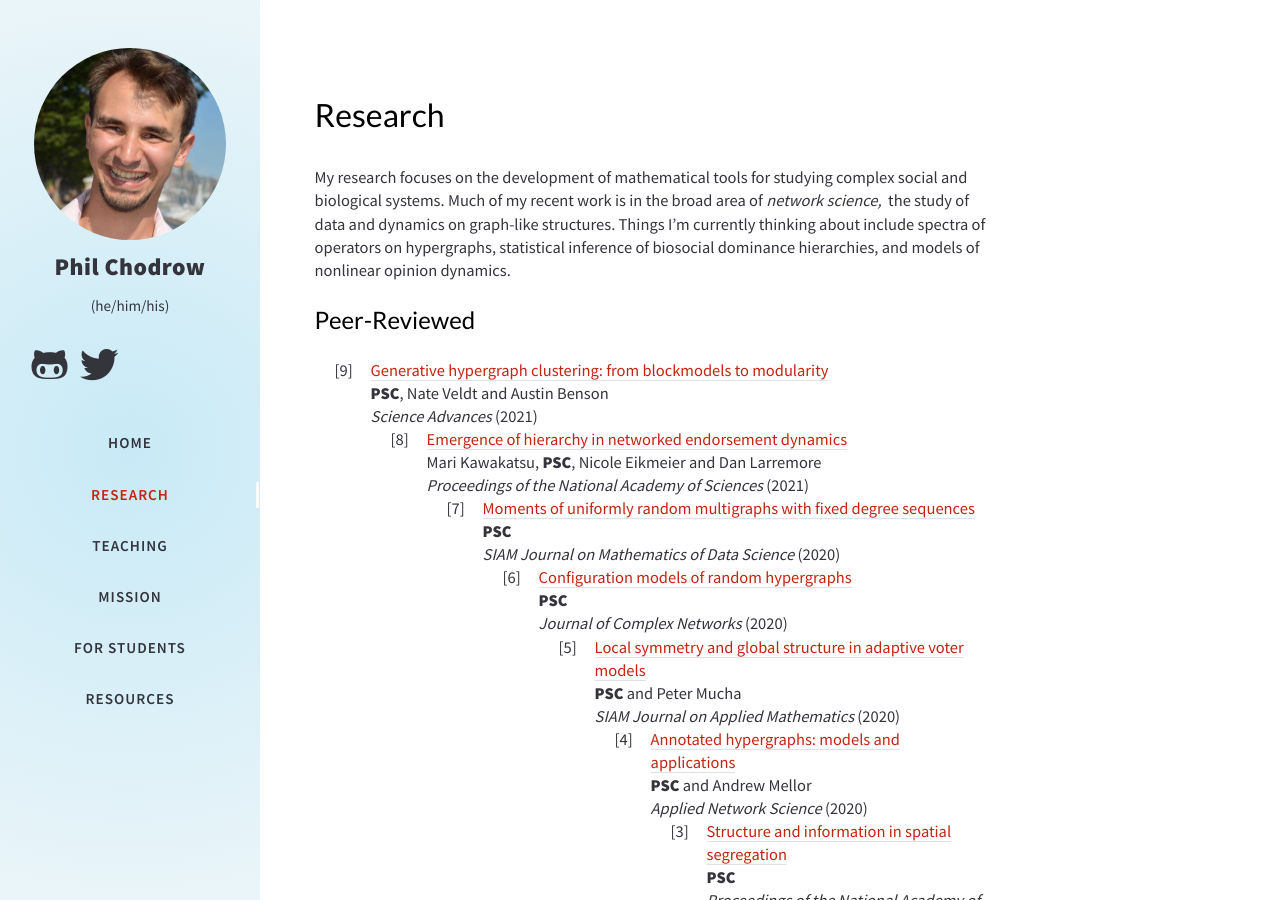
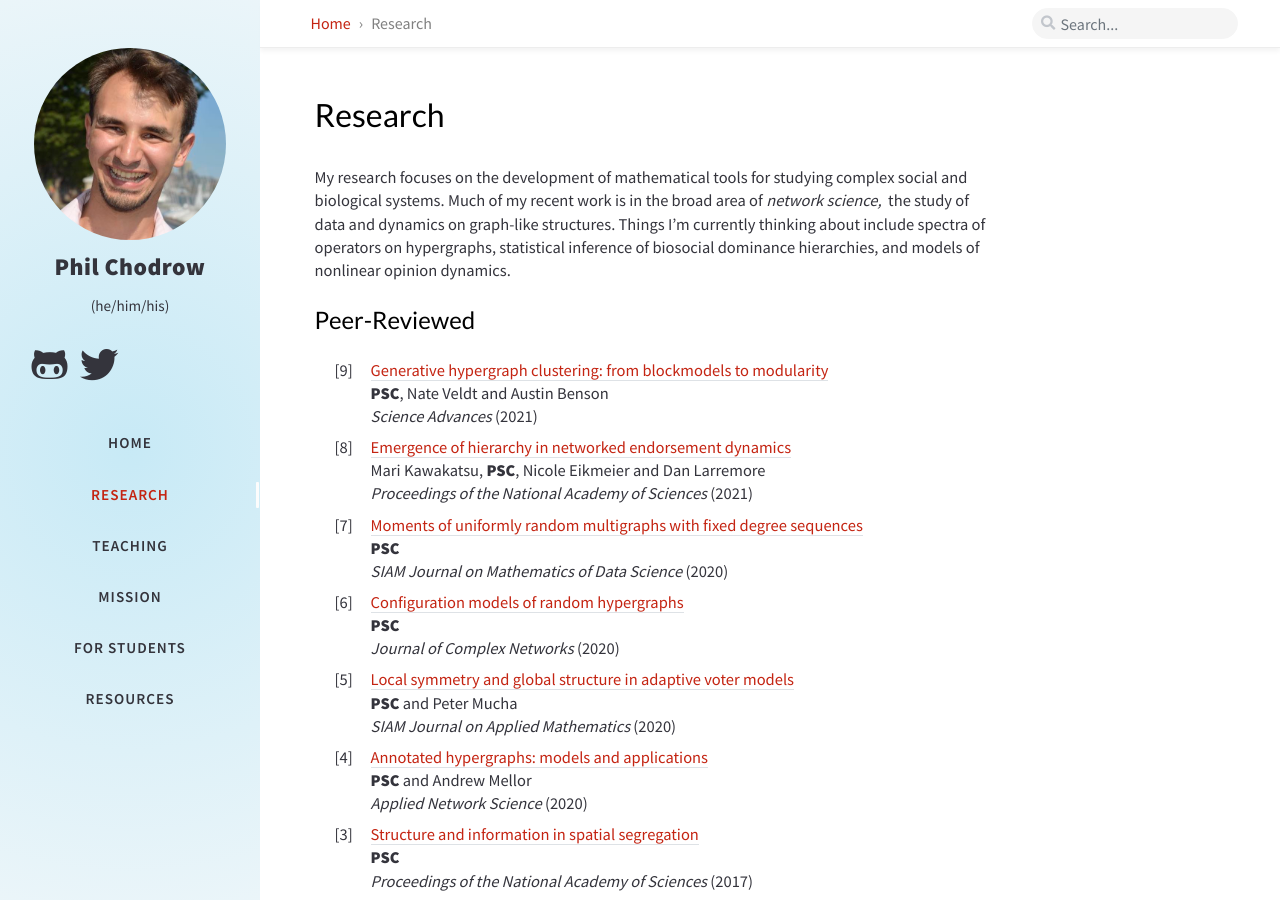
Before and after one commit to PhilChodrow/UCLA-website, a Jekyll site: the page built from _tabs/research.md, in a window 1280 px wide and 900 px high. Built offline with Jekyll 4.4.1, drawn with Linux system fonts in a browser that asks for light colours; nearby versions of some CDN libraries; comment, search, counter and statistics services are not loaded; a style sheet for code colours, icons or effects is not loaded.

Commit message:
fix publications layout

```diff
--- a/_layouts/publications.html
+++ b/_layouts/publications.html
@@ -80,10 +80,10 @@
     {% if forloop.last %}
     </dl>
     {% elsif this_year != pre_year %}
-    </ul>
+    <!-- </ul> -->
     <!-- <span class="lead">{{pre_year}}</span> -->
     <!-- <h2 > {{pre_year}} </h2> -->
-    <dl class="expanded">
+    <!-- <dl class="expanded"> -->
     {% assign last_day = "" %}
     {% assign last_month = "" %}
     {% endif %}
@@ -157,10 +157,8 @@
         {% if forloop.last %}
         </dl>
         {% elsif this_year != pre_year %}
-        </ul>
         <!-- <span class="lead">{{pre_year}}</span> -->
         <!-- <h2 > {{pre_year}} </h2> -->
-        <dl class="expanded">
         {% assign last_day = "" %}
         {% assign last_month = "" %}
         {% endif %}
```
